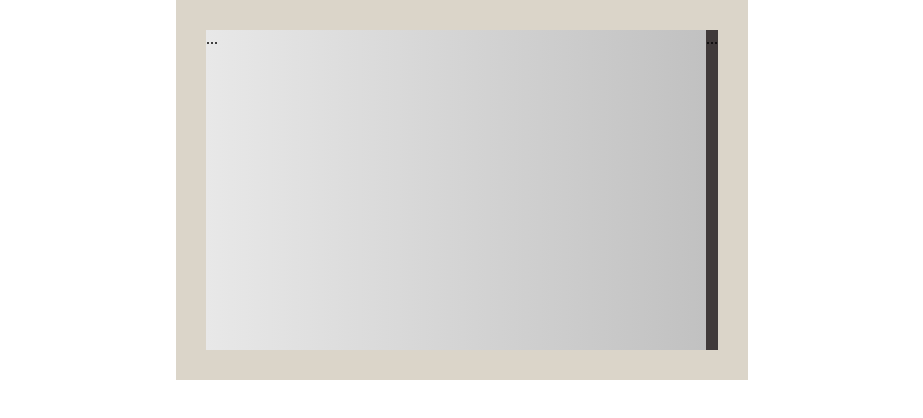
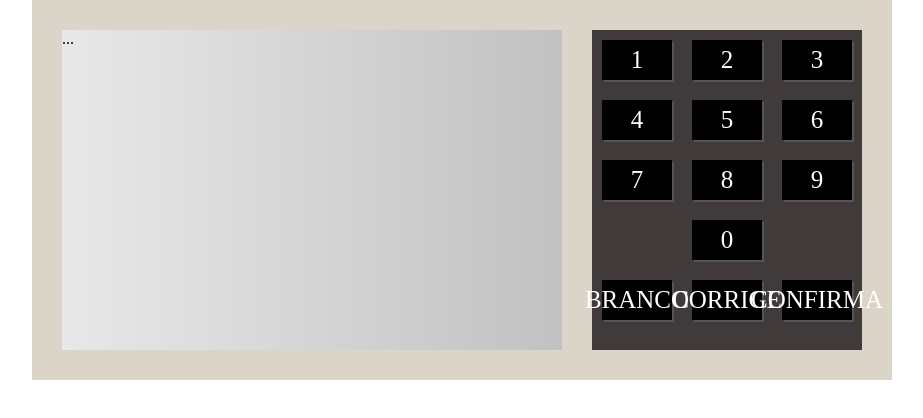
Before and after one commit to micael09-del/simulaurna-1, a plain HTML site: page index.html in a window 1280 px wide. Shown: the whole page, without its empty margins (178-1101 px from the left). Drawn offline with Linux system fonts and the light colour scheme.

Commit message:
Criando botoes

```diff
--- a/css/style.css
+++ b/css/style.css
@@ -19,4 +19,24 @@ body {
 
 .teclado {
 	background-color: #403a3a;
+	margin-left: 30px;
 }
+
+.teclado--linha {
+	display: flex;
+	justify-content: center;
+}
+
+.teclado--botao {
+	width: 70px;
+	height: 40px;
+	background-color: #000;
+	color: #fff;
+	font-size: 25px;
+	display: flex;
+	justify-content: center;
+	align-items: center;
+	margin: 10px;
+	cursor: pointer;
+	box-shadow: 2px 2px 0px #555;
+}
--- a/index.html
+++ b/index.html
@@ -12,7 +12,29 @@
 			...
 		</div>
 		<div class="teclado">
-			...
+			<div class="teclado--linha">
+				<div class="teclado--botao">1</div>
+				<div class="teclado--botao">2</div>
+				<div class="teclado--botao">3</div>
+			</div>
+			<div class="teclado--linha">
+				<div class="teclado--botao">4</div>
+				<div class="teclado--botao">5</div>
+				<div class="teclado--botao">6</div>
+			</div>
+			<div class="teclado--linha">
+				<div class="teclado--botao">7</div>
+				<div class="teclado--botao">8</div>
+				<div class="teclado--botao">9</div>
+			</div>
+			<div class="teclado--linha">
+				<div class="teclado--botao">0</div>
+			</div>
+			<div class="teclado--linha">
+				<div class="teclado--botao">BRANCO</div>
+				<div class="teclado--botao">CORRIGE</div>
+				<div class="teclado--botao">CONFIRMA</div>
+			</div>
 		</div>
 	</div>
 </body>
```
